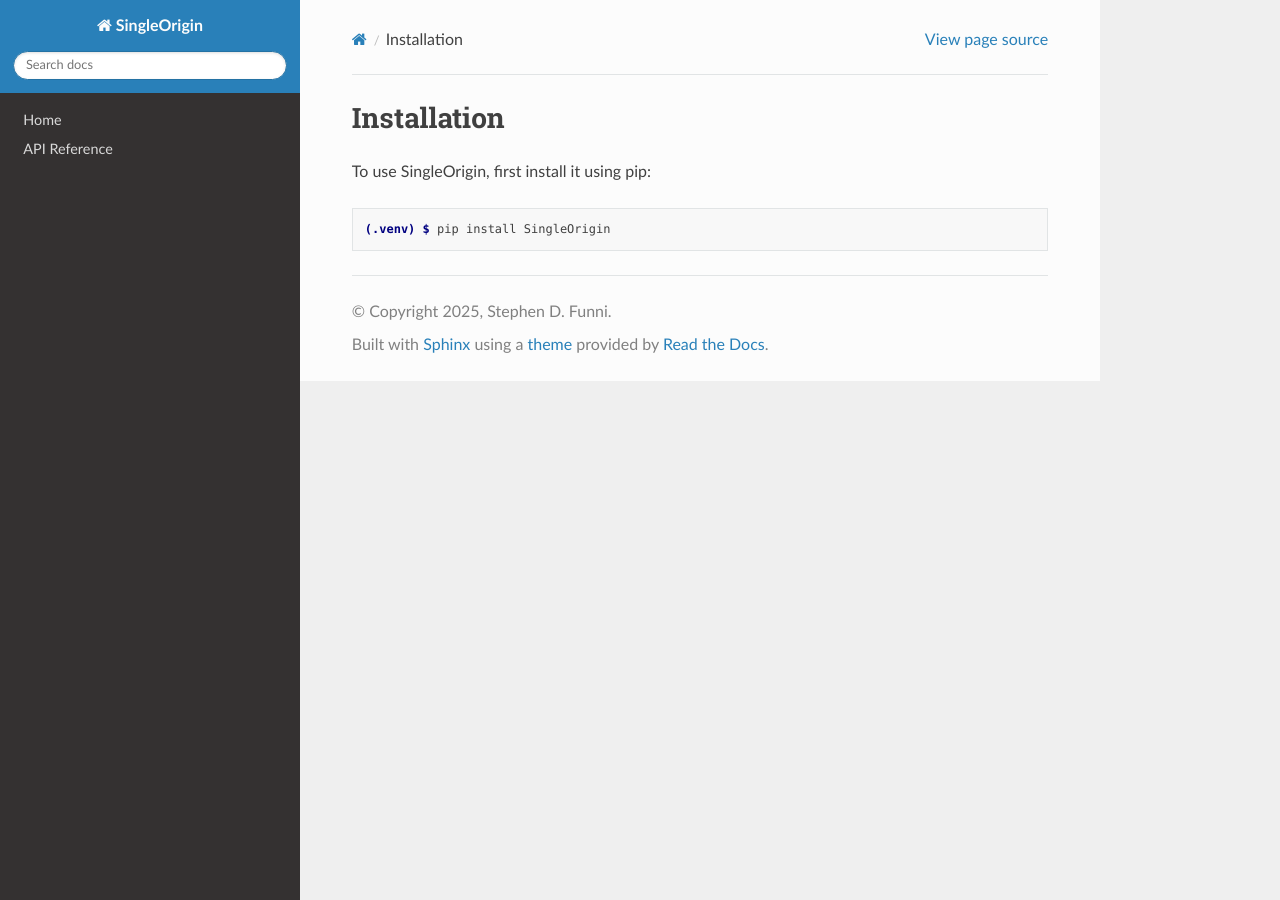
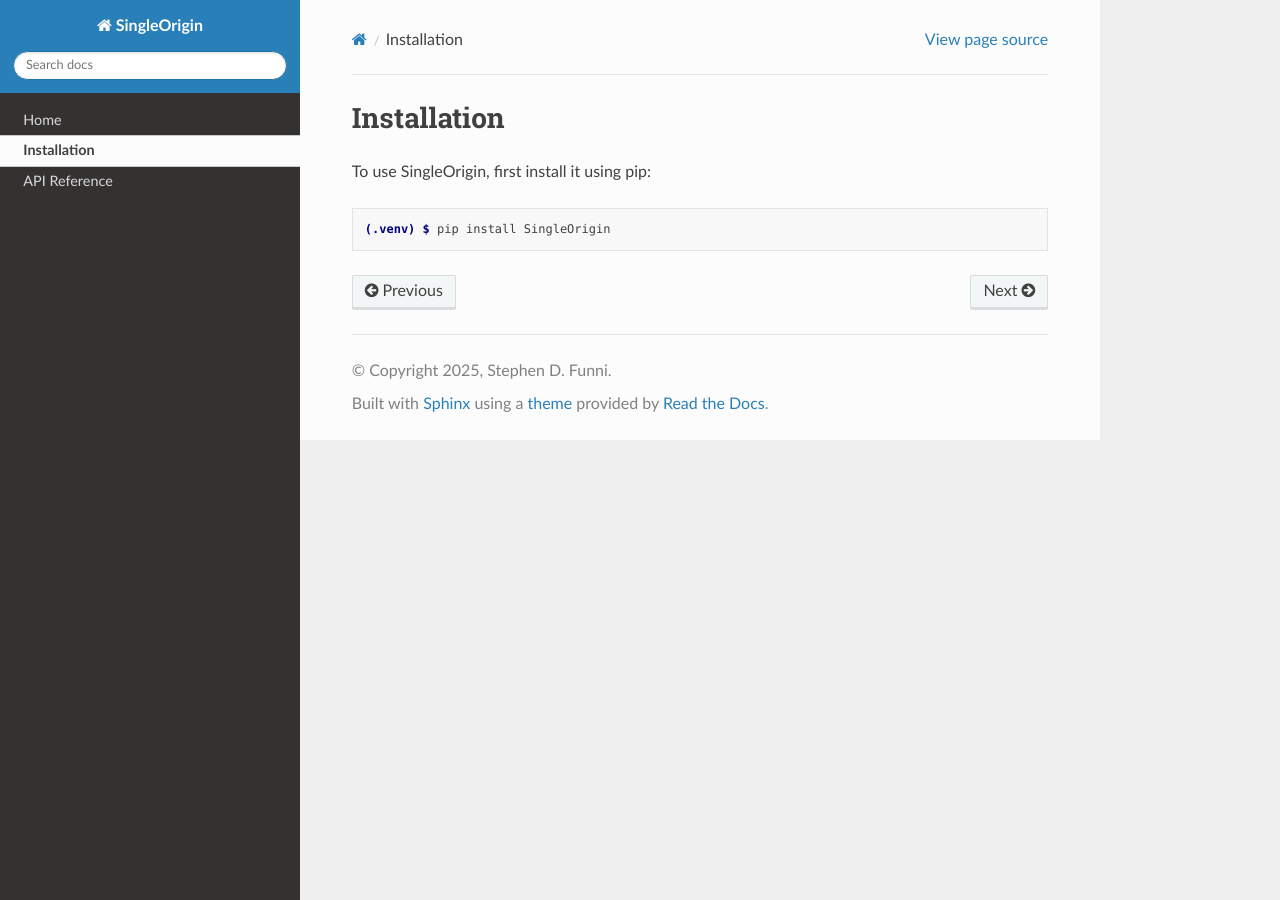
Before and after one commit to sdfunni/SingleOrigin, a Sphinx documentation site: the page built from docs/installation.rst, in a window 1280 px wide. Built offline with Sphinx 7.4.7 and the Read the Docs theme 3.1.0, drawn with Linux system fonts in a browser that asks for light colours; pages that are not in the unit, such as notebooks, are missing from menus.

```diff
--- a/docs/conf.py
+++ b/docs/conf.py
@@ -1,7 +1,7 @@
 # Configuration file for the Sphinx documentation builder.
 import os
 import sys
-sys.path.insert(0, os.path.abspath('..'))
+sys.path.insert(0, os.path.abspath('../.'))
 
 # -- Project information
 
--- a/docs/index.rst
+++ b/docs/index.rst
@@ -16,5 +16,5 @@ Contents
 .. toctree::
 
    Home <self>
-   usage
+   installation
    api
```
